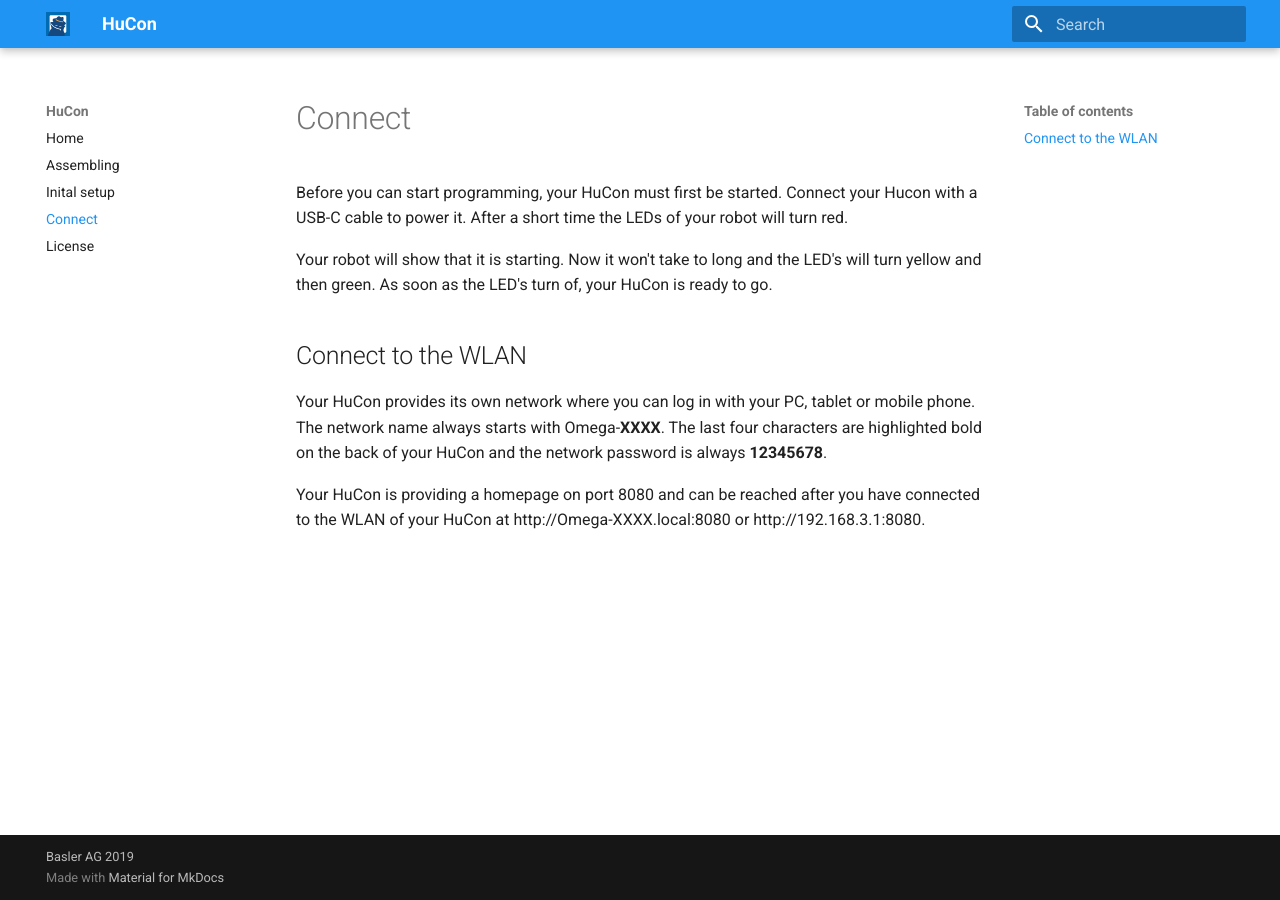
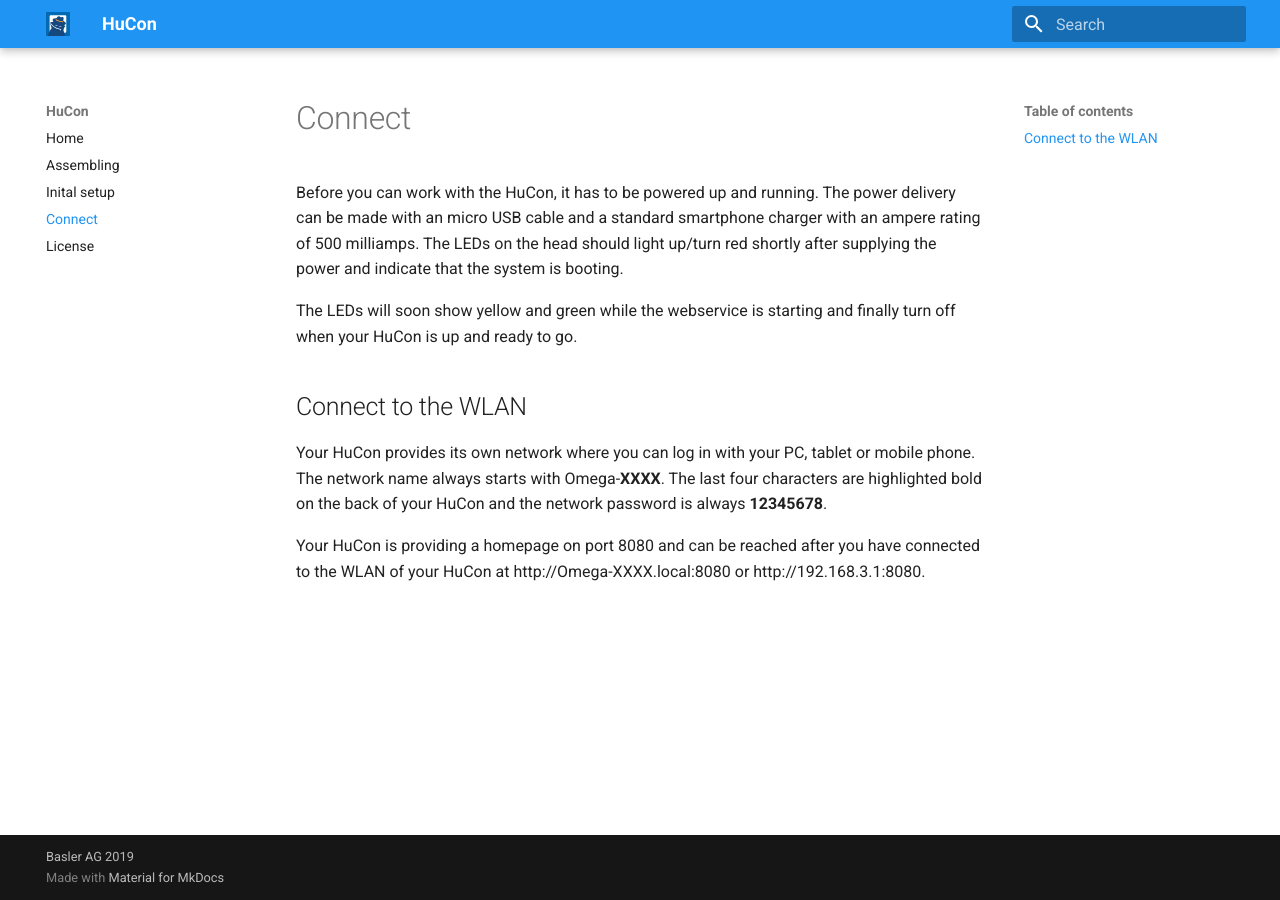
Before and after one commit to basler/hucon, an MkDocs documentation site: the page built from docs/connect.md, in a window 1280 px wide. Built offline with MkDocs 1.6.1 and Material for MkDocs 9.7.7, drawn with Linux system fonts in a browser that asks for light colours.

Commit message:
Changes after review

```diff
--- a/docs/connect.md
+++ b/docs/connect.md
@@ -1,8 +1,10 @@
 # Connect
 
-Before you can start programming, your HuCon must first be started. Connect your Hucon with a USB-C cable to power it. After a short time the LEDs of your robot will turn red.
+Before you can work with the HuCon, it has to be powered up and running. The power delivery can be made with an
+micro USB cable and a standard smartphone charger with an ampere rating of 500 milliamps.
+The LEDs on the head should light up/turn red shortly after supplying the power and indicate that the system is booting.
 
-Your robot will show that it is starting. Now it won't take to long and the LED's will turn yellow and then green. As soon as the LED's turn of, your HuCon is ready to go.
+The LEDs will soon show yellow and green while the webservice is starting and finally turn off when your HuCon is up and ready to go.
 
 ## Connect to the WLAN
 Your HuCon provides its own network where you can log in with your PC, tablet or mobile phone.
```
Also changed, not shown: docs/assembling.md (+6 -6 lines), docs/index.md (+2 -2 lines).
